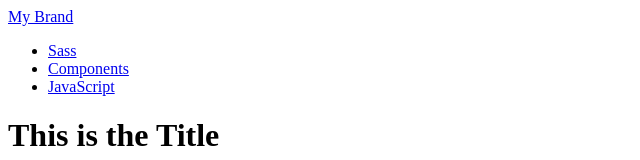
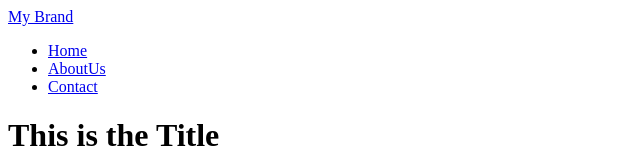
Before and after one commit to BrunoAugustoPereira/react-first-code, a React app in the folder react/: page / in a window 1280 px wide. Shown: the top 160 px of the page, without its empty margins (0-640 px from the left). Built offline with nearby package versions, Linux system fonts and the light colour scheme; the HTML template or start-up script is replaced by a standard one.

Commit message:
List of itens in the NavBar using react

```diff
--- a/react/src/js/navbar/navbar.jsx
+++ b/react/src/js/navbar/navbar.jsx
@@ -2,6 +2,18 @@ import React from 'react';
 
 class Navbar extends React.Component{
   render(){
+    let menu =[
+      {Title:"Home",Link:"#home"},
+      {Title:"AboutUs",Link:"#aboutus"},
+      {Title:"Contact",Link:"#contact"}
+    ];
+
+    let list =menu.map(function(ListItem){
+      return(
+        <li key = {ListItem.Title} ><a href={ListItem.Link}>{ListItem.Title}</a></li>
+      );
+    });
+
     let colornav="nav-wrapper "+this.props.Color;
     return (
       <nav>
@@ -9,9 +21,7 @@ class Navbar extends React.Component{
           <div className="container">
             <a href="#" className="brand-logo">{this.props.Title}</a>
             <ul id="nav-mobile" className="right">
-              <li><a href="sass.html">Sass</a></li>
-              <li><a href="badges.html">Components</a></li>
-              <li><a href="collapsible.html">JavaScript</a></li>
+              {list}
             </ul>
           </div>
         </div>
```
Also changed, not shown: 1 other file (tests, documents, lock files or other folders).
